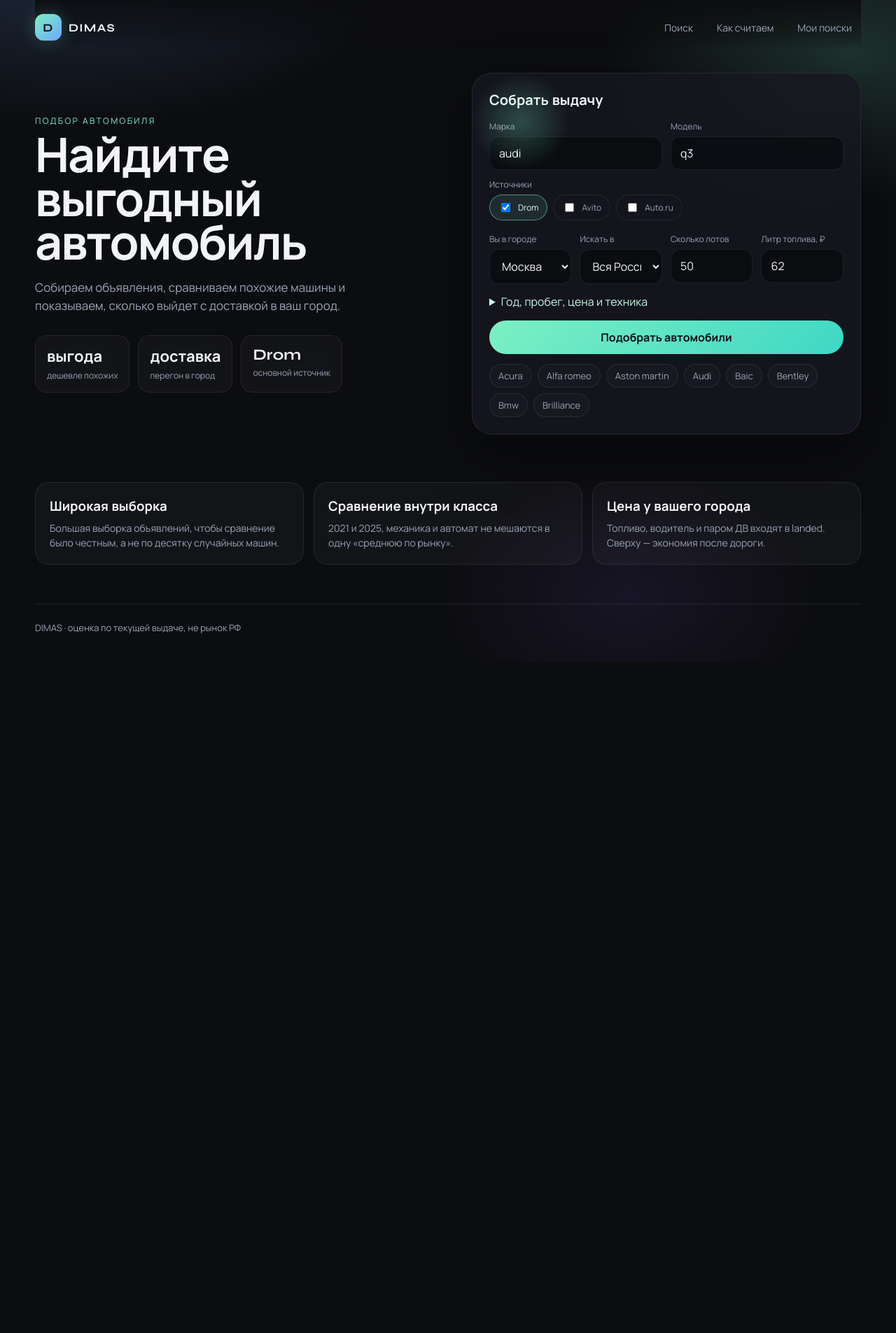
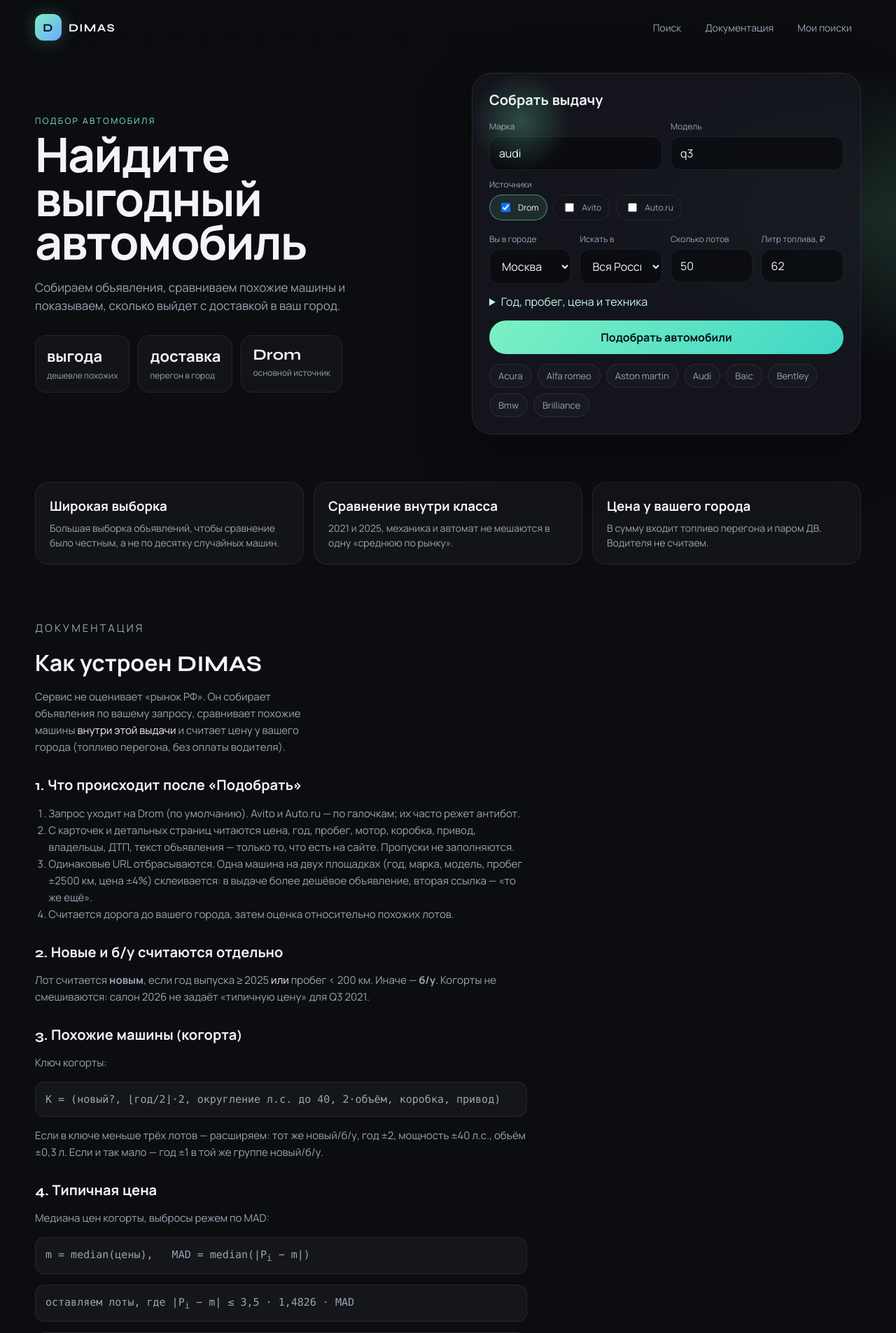
Before and after one commit to sentinel11-11/Dimas_Saas-MVP-parcers, a FastAPI app: page / in a window 1280 px wide. Shown: the top 1905 px of the page at 70% size. Before the commit the page ends 927 px from the top, so only its background shows below. Run offline with FastAPI, Linux system fonts and the light colour scheme.

Commit message:
Add on-site docs with scoring and relocation formulas.
Section at the bottom of the landing page and a /how page. Fuel-only
landed cost; no driver. Does not claim a Russia-wide market price.

Co-authored-by: arena-agent <297053741+arena-agent@users.noreply.github.com>

```diff
--- a/app/web/main.py
+++ b/app/web/main.py
@@ -105,6 +105,11 @@ async def health():
         "proxy_host": ProxySettings.host() or None,
         "proxy_protocol": ProxySettings.protocol(),
     }
+
+
+@app.get("/how", response_class=HTMLResponse)
+async def docs_page(request: Request):
+    return templates.TemplateResponse("docs.html", {"request": request})
 
 
 @app.get("/", response_class=HTMLResponse)
--- a/static/css/app.css
+++ b/static/css/app.css
@@ -149,7 +149,21 @@ details.more summary { cursor: pointer; color: var(--amber-2); }
 .feature h3 { margin: 0 0 8px; font-family: var(--display); }
 .feature p { margin: 0; color: var(--muted); font-size: 14px; line-height: 1.5; }
 
-.footer { color: var(--muted); padding: 24px 0 40px; font-size: 13px; border-top: 1px solid var(--line); }
+.docs { padding: 8px 0 40px; max-width: 72ch; }
+.docs-title { font-family: var(--display); font-size: 32px; margin: 8px 0 12px; }
+.docs h3 { font-family: var(--display); font-size: 20px; margin: 28px 0 10px; }
+.docs p, .docs li { color: var(--muted); line-height: 1.6; font-size: 15px; }
+.docs em { color: var(--ink); font-style: normal; }
+.docs-ol { padding-left: 1.2em; }
+.formula {
+  font-family: ui-monospace, "Cascadia Code", Consolas, monospace;
+  font-size: 13.5px; line-height: 1.55;
+  background: rgba(255,255,255,.04); border: 1px solid var(--line);
+  border-radius: 14px; padding: 12px 14px; color: var(--amber-2);
+  overflow-x: auto;
+}
+.docs-note { margin-top: 24px; color: var(--muted); font-size: 13px; }
+.footer a { color: var(--amber-2); }
 
 .overlay {
   position: fixed; inset: 0; background: rgba(8,9,12,.9);
--- /dev/null
+++ b/templates/docs_body.html
@@ -0,0 +1,70 @@
+<section class="docs" id="docs">
+    <p class="kicker">документация</p>
+    <h2 class="docs-title">Как устроен DIMAS</h2>
+    <p class="lead">Сервис не оценивает «рынок РФ». Он собирает объявления по вашему запросу, сравнивает похожие машины <em>внутри этой выдачи</em> и считает цену у вашего города (топливо перегона, без оплаты водителя).</p>
+
+    <h3>1. Что происходит после «Подобрать»</h3>
+    <ol class="docs-ol">
+        <li>Запрос уходит на Drom (по умолчанию). Avito и Auto.ru — по галочкам; их часто режет антибот.</li>
+        <li>С карточек и детальных страниц читаются цена, год, пробег, мотор, коробка, привод, владельцы, ДТП, текст объявления — только то, что есть на сайте. Пропуски не заполняются.</li>
+        <li>Одинаковые URL отбрасываются. Одна машина на двух площадках (год, марка, модель, пробег ±2500 км, цена ±4%) склеивается: в выдаче более дешёвое объявление, вторая ссылка — «то же ещё».</li>
+        <li>Считается дорога до вашего города, затем оценка относительно похожих лотов.</li>
+    </ol>
+
+    <h3>2. Новые и б/у считаются отдельно</h3>
+    <p>Лот считается <strong>новым</strong>, если год выпуска ≥ 2025 <em>или</em> пробег &lt; 200 км. Иначе — <strong>б/у</strong>. Когорты не смешиваются: салон 2026 не задаёт «типичную цену» для Q3 2021.</p>
+
+    <h3>3. Похожие машины (когорта)</h3>
+    <p>Ключ когорты:</p>
+    <p class="formula">K = (новый?, ⌊год/2⌋·2, округление л.с. до 40, 2·объём, коробка, привод)</p>
+    <p>Если в ключе меньше трёх лотов — расширяем: тот же новый/б/у, год ±2, мощность ±40 л.с., объём ±0,3 л. Если и так мало — год ±1 в той же группе новый/б/у.</p>
+
+    <h3>4. Типичная цена</h3>
+    <p>Медиана цен когорты, выбросы режем по MAD:</p>
+    <p class="formula">m = median(цены), &nbsp; MAD = median(|P<sub>i</sub> − m|)</p>
+    <p class="formula">оставляем лоты, где |P<sub>i</sub> − m| ≤ 3,5 · 1,4826 · MAD</p>
+    <p class="formula">P<sub>тип</sub> = median(оставшихся) · f<sub>пробег</sub></p>
+    <p>Поправка на пробег относительно медианы когорты (~0,7% цены за каждые 10 тыс. км):</p>
+    <p class="formula">f<sub>пробег</sub> = clip( 1 − 0,007 · (км − км<sub>мед</sub>) / 10 000 , 0,82, 1,12 )</p>
+
+    <h3>5. Доставка (landed)</h3>
+    <p>Водитель не входит. Паром — только для указанных ДВ-городов (фиксированная сумма).</p>
+    <p class="formula">d = 1,25 · haversine(город продажи, ваш город) &nbsp; (км по дороге)</p>
+    <p>Расход л/100 км (бензин по умолчанию):</p>
+    <p class="formula">ℓ = clip( 6,2 + 2,2·V + доп. за л.с. &gt; 200 , 5, 22 )</p>
+    <p>Дизель: 4,8 + 1,8·V; гибрид: 4,2 + 1,1·V; газ: 8 + 2·V. Электро: ℓ = 0.</p>
+    <p class="formula">топливо = (d / 100) · ℓ · цена_литра</p>
+    <p class="formula">C<sub>дорога</sub> = топливо + паром</p>
+    <p class="formula">P<sub>у вас</sub> = цена_объявления + C<sub>дорога</sub></p>
+    <p>Цена литра — поле на форме, ограничение 30…250 ₽.</p>
+
+    <h3>6. Выгода</h3>
+    <p class="formula">Δ = P<sub>тип</sub> − P<sub>у вас</sub></p>
+    <p>Δ &gt; 0 — «экономите»; Δ &lt; 0 — «переплата». Это не прибыль на перепродаже, а сравнение с похожими в <em>этом</em> поиске после топлива.</p>
+
+    <h3>7. Оценка сделки и ликвидность</h3>
+    <p class="formula">отклонение = Δ / P<sub>тип</sub></p>
+    <p class="formula">deal = σ(6 · отклонение), &nbsp; σ(x) = 1 / (1 + e<sup>−x</sup>)</p>
+    <p>Ликвидность стартует с 0,55, затем:</p>
+    <ul>
+        <li>+0,20 Москва и ближнее Подмосковье из списка; −0,12 если перегон &gt; 2500 км;</li>
+        <li>владельцы: нет данных −0,02; 1 хозяин +0,08; ≥3 −0,08;</li>
+        <li>ДТП из карточки: −0,05 за каждое, не больше 0,15;</li>
+        <li>пробег vs медиана когорты: &lt; 0,7 медианы +0,06; &gt; 1,4 медианы −0,08.</li>
+    </ul>
+    <p>Флаги из текста объявления (только если фраза есть): ремонт, «после ДТП», такси/аренда, залог, «скрутили», срочно — минус; ТО у дилера / гараж — небольшой плюс. Пробег сильно ниже нормы для года — подозрение, не диагноз скрутки.</p>
+    <p class="formula">L = clip(ликвидность, 0,05, 0,98)</p>
+    <p class="formula">оценка = clip( 0,62·deal + 0,38·L , 0,05, 0,97 )</p>
+    <p>На карточке «оценка N из 100» = 100 · оценка. Если цена &lt; 0,55 · P<sub>тип</sub>, лот помечается как подозрительный, deal не выше 0,42, в сортировке он ниже остальных.</p>
+
+    <h3>8. Цены Auto.ru</h3>
+    <p>Цифры «₽/мес» отбрасываются. Если в карточке несколько сумм — берётся большая (продажа, не взнос). Нижний порог: 700 000 ₽ на широком поиске; 250 000 ₽, если вы ограничили «цену до» меньше 2 млн (как на S40).</p>
+
+    <h3>9. Чего сервис не знает</h3>
+    <ul>
+        <li>ГИБДД, Автотека, реальная скрутка, чеки ТО — если продавец не написал в тексте;</li>
+        <li>рыночную цену по всей стране — только текущая выдача;</li>
+        <li>гарантию, что два лота на Drom и Auto.ru — одна машина (склейка эвристическая).</li>
+    </ul>
+    <p class="docs-note">Парсинг площадок может расходиться с их правилами. Для продакшена нужен легальный фид или своя выгрузка.</p>
+</section>
--- a/templates/index.html
+++ b/templates/index.html
@@ -6,7 +6,7 @@
     <title>DIMAS — выгодный лот за один проход</title>
     <link rel="preconnect" href="https://fonts.googleapis.com">
     <link href="https://fonts.googleapis.com/css2?family=Manrope:wght@400;600;700&family=Syne:wght@700&display=swap" rel="stylesheet">
-    <link rel="stylesheet" href="/static/css/app.css">
+    <link rel="stylesheet" href="/static/css/app.css?v=7">
 </head>
 <body>
     <div class="wrap">
@@ -14,7 +14,7 @@
             <a class="brand" href="/"><span class="brand-mark">D</span> DIMAS</a>
             <nav class="nav-links">
                 <a href="#search">Поиск</a>
-                <a href="#features">Как считаем</a>
+                <a href="#docs">Документация</a>
                 <a href="/searches">Мои поиски</a>
             </nav>
         </header>
@@ -161,11 +161,13 @@
             </article>
             <article class="feature">
                 <h3>Цена у вашего города</h3>
-                <p>Топливо, водитель и паром ДВ входят в landed. Сверху — экономия после дороги.</p>
+                <p>В сумму входит топливо перегона и паром ДВ. Водителя не считаем.</p>
             </article>
         </section>
 
-        <footer class="footer">DIMAS · оценка по текущей выдаче, не рынок РФ</footer>
+        {% include "docs_body.html" %}
+
+        <footer class="footer">DIMAS · оценка по текущей выдаче, не рынок РФ · <a href="/how">документация</a></footer>
     </div>
 
     <div class="overlay" id="loadingOverlay">
--- a/templates/results.html
+++ b/templates/results.html
@@ -13,6 +13,7 @@
             <a class="brand" href="/"><span class="brand-mark">D</span> DIMAS</a>
             <nav class="nav-links">
                 <a href="/">Новый поиск</a>
+                <a href="/how">Документация</a>
                 <a href="/export/csv">CSV</a>
                 <a href="/searches">Мои поиски</a>
             </nav>
```
Also changed, not shown: templates/docs.html (added, +24 -0 lines).
